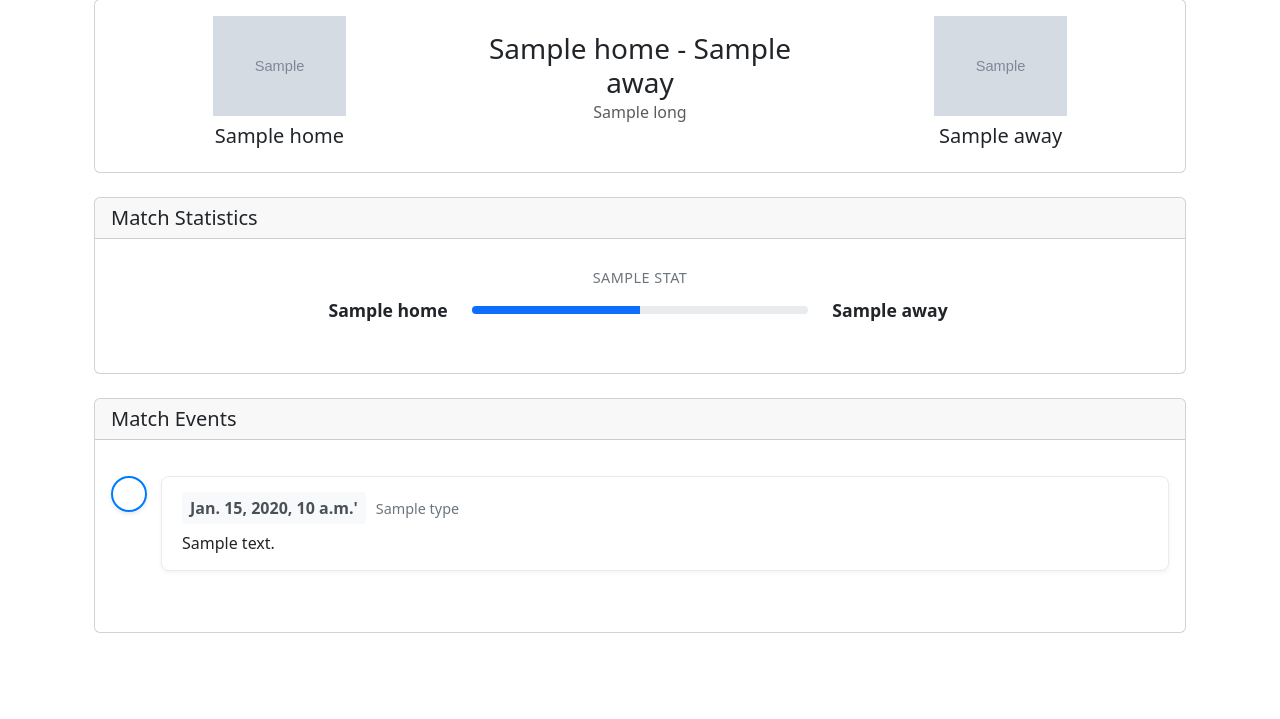
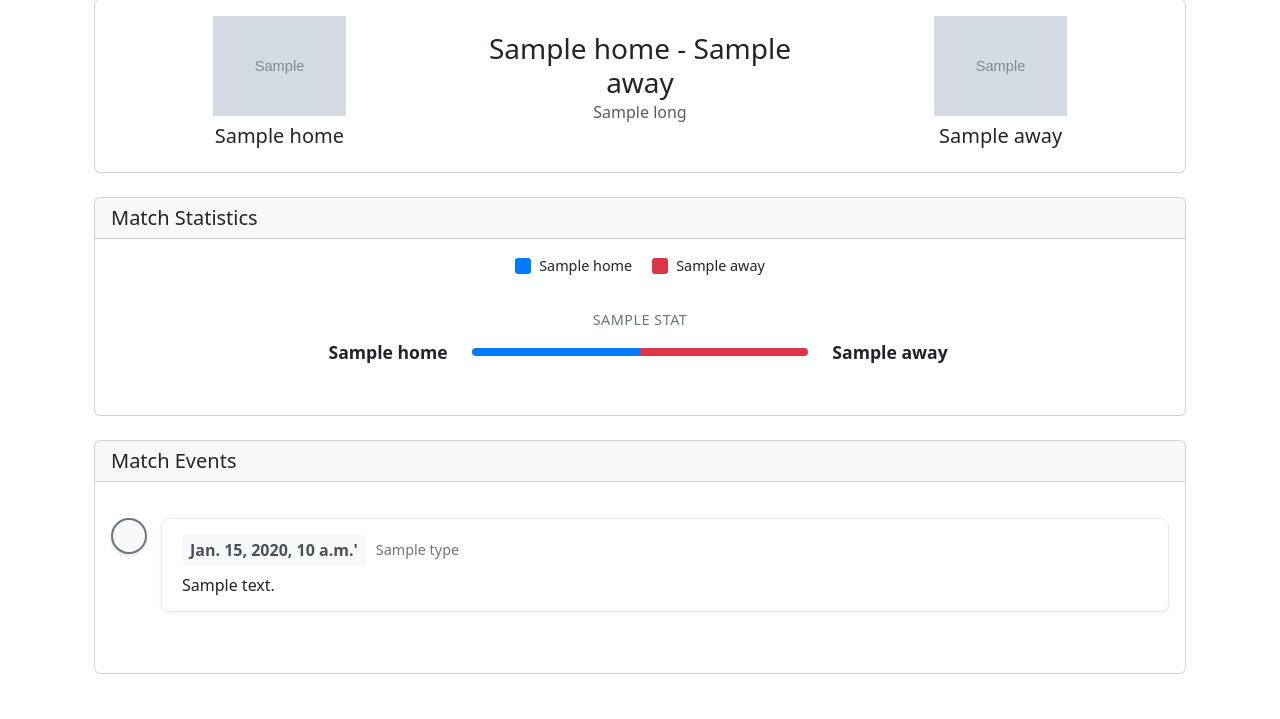
Before and after one commit to DehaTurgan/90, a Django app: template doksan_plus/skorlar/templates/fixtures/match_detail.html in a window 1280 px wide. Shown: the part 81-800 px from the top of the page. Run offline with Django 5.2, Linux system fonts and the light colour scheme; the template is opened without the code that fills it: most values are stand-ins (such as "Sample title", 1, 10 or a date in 2020).

Commit message:
Maç Detay sayfası yapıldı

```diff
--- a/doksan_plus/skorlar/templates/fixtures/match_detail.html
+++ b/doksan_plus/skorlar/templates/fixtures/match_detail.html
@@ -31,7 +31,18 @@
         </div>
         <div class="card-body">
             {% if match.statistics %}
+                <div class="stat-legend">
+                    <div class="legend-item">
+                        <div class="legend-color legend-home"></div>
+                        <span>{{ match.teams.home.name }}</span>
+                    </div>
+                    <div class="legend-item">
+                        <div class="legend-color legend-away"></div>
+                        <span>{{ match.teams.away.name }}</span>
+                    </div>
+                </div>
                 {% for stat in match.statistics %}
+                    {% if stat.name != 'Passes %' and stat.name != 'EXPECTED_GOALS'%}
                         <div class="stat-row mb-4">
                             <div class="row">
                                 <div class="col-12 text-center mb-2">
@@ -51,15 +62,29 @@
                                                  aria-valuemin="0"
                                                  aria-valuemax="100">
                                             </div>
+                                            <div class="progress-bar bg-danger" role="progressbar"
+                                                 style="width: {{ stat.away }}%"
+                                                 aria-valuenow="{{ stat.away }}"
+                                                 aria-valuemin="0"
+                                                 aria-valuemax="100">
+                                            </div>
                                         {% else %}
                                             {% with total=stat.home|add:stat.away %}
                                                 {% if total > 0 %}
+                                                    {% with home_percent=stat.home|percentage:total away_percent=stat.away|percentage:total %}
                                                         <div class="progress-bar bg-primary" role="progressbar"
-                                                     style="width: {{ stat.home|percentage:total }}%"
+                                                             style="width: {{ home_percent }}%"
                                                              aria-valuenow="{{ stat.home }}"
                                                              aria-valuemin="0"
                                                              aria-valuemax="{{ total }}">
                                                         </div>
+                                                        <div class="progress-bar bg-danger" role="progressbar"
+                                                             style="width: {{ away_percent }}%"
+                                                             aria-valuenow="{{ stat.away }}"
+                                                             aria-valuemin="0"
+                                                             aria-valuemax="{{ total }}">
+                                                        </div>
+                                                    {% endwith %}
                                                 {% endif %}
                                             {% endwith %}
                                         {% endif %}
@@ -87,19 +113,19 @@
                 <div class="timeline">
                     {% for event in match.events %}
                         <div class="timeline-item">
-                            <div class="timeline-marker">
+                            <div class="timeline-marker {% if event.type == 'Goal' %}goal-marker{% elif event.type == 'Card' %}card-marker{% elif event.type == 'Subst' %}subst-marker{% else %}default-marker{% endif %}">
                                 {% if event.type == 'Goal' %}
-                                    <i class="fas fa-futbol text-success"></i>
+                                    <i class="fas fa-futbol"></i>
                                 {% elif event.type == 'Card' %}
                                     {% if 'Yellow' in event.description %}
-                                        <i class="fas fa-square text-warning"></i>
+                                        <div class="card-icon card-yellow"></div>
                                     {% else %}
-                                        <i class="fas fa-square text-danger"></i>
+                                        <div class="card-icon card-red"></div>
                                     {% endif %}
                                 {% elif event.type == 'Subst' %}
-                                    <i class="fas fa-exchange-alt text-info"></i>
+                                    <i class="fas fa-exchange-alt"></i>
                                 {% else %}
-                                    <i class="fas fa-circle text-primary"></i>
+                                    <i class="fas fa-circle"></i>
                                 {% endif %}
                             </div>
                             <div class="timeline-content">
@@ -151,6 +177,14 @@
     transition: width 0.6s ease;
 }
 
+.progress-bar.bg-primary {
+    background-color: #007bff !important;
+}
+
+.progress-bar.bg-danger {
+    background-color: #dc3545 !important;
+}
+
 .timeline {
     position: relative;
     padding: 20px 0;
@@ -170,15 +204,61 @@
     height: 36px;
     border-radius: 50%;
     background: #fff;
-    border: 2px solid #007bff;
     display: flex;
     align-items: center;
     justify-content: center;
     box-shadow: 0 2px 4px rgba(0,0,0,0.1);
 }
 
+.goal-marker {
+    border: 2px solid #28a745;
+    background: #fff;
+}
+
+.card-marker {
+    border: none;
+    background: transparent;
+    box-shadow: none;
+}
+
+.subst-marker {
+    border: 2px solid #17a2b8;
+    background: #fff;
+}
+
+.default-marker {
+    border: 2px solid #6c757d;
+    background: #f8f9fa;
+}
+
+.card-icon {
+    width: 24px;
+    height: 32px;
+    border-radius: 3px;
+    position: relative;
+}
+
+.card-yellow {
+    background: #ffc107;
+    border: 2px solid #ffc107;
+}
+
+.card-red {
+    background: #dc3545;
+    border: 2px solid #dc3545;
+}
+
 .timeline-marker i {
     font-size: 1.2rem;
+}
+
+.timeline-marker.goal-marker i {
+    color: #28a745;
+}
+
+.timeline-marker.subst-marker i {
+    color: #17a2b8;
+    transform: scale(1.2);
 }
 
 .timeline-content {
@@ -215,5 +295,34 @@
     font-size: 1rem;
     line-height: 1.4;
 }
+
+/* Add legend for team colors */
+.stat-legend {
+    display: flex;
+    justify-content: center;
+    margin-bottom: 20px;
+    gap: 20px;
+}
+
+.legend-item {
+    display: flex;
+    align-items: center;
+    font-size: 0.9rem;
+}
+
+.legend-color {
+    width: 16px;
+    height: 16px;
+    border-radius: 3px;
+    margin-right: 8px;
+}
+
+.legend-home {
+    background-color: #007bff;
+}
+
+.legend-away {
+    background-color: #dc3545;
+}
 </style>
 {% endblock %}
--- a/doksan_plus/skorlar/templatetags/match_filters.py
+++ b/doksan_plus/skorlar/templatetags/match_filters.py
@@ -20,5 +20,12 @@ def mul(value, arg):
 def percentage(value, total):
     try:
         return int((float(value) / float(total)) * 100)
-    except (ValueError, ZeroDivisionError):
+    except (ValueError, ZeroDivisionError, TypeError):
         return 0
+
+@register.filter
+def calculate_pass_accuracy(accurate_passes, total_passes):
+    try:
+        return int((float(accurate_passes) / float(total_passes)) * 100)
+    except (ValueError, ZeroDivisionError, TypeError):
+        return 0
```
Also changed, not shown: other parts of doksan_plus/skorlar/templates/fixtures/match_detail.html (+1 -0 lines). Lines whose indentation alone changed are shown as unchanged.
